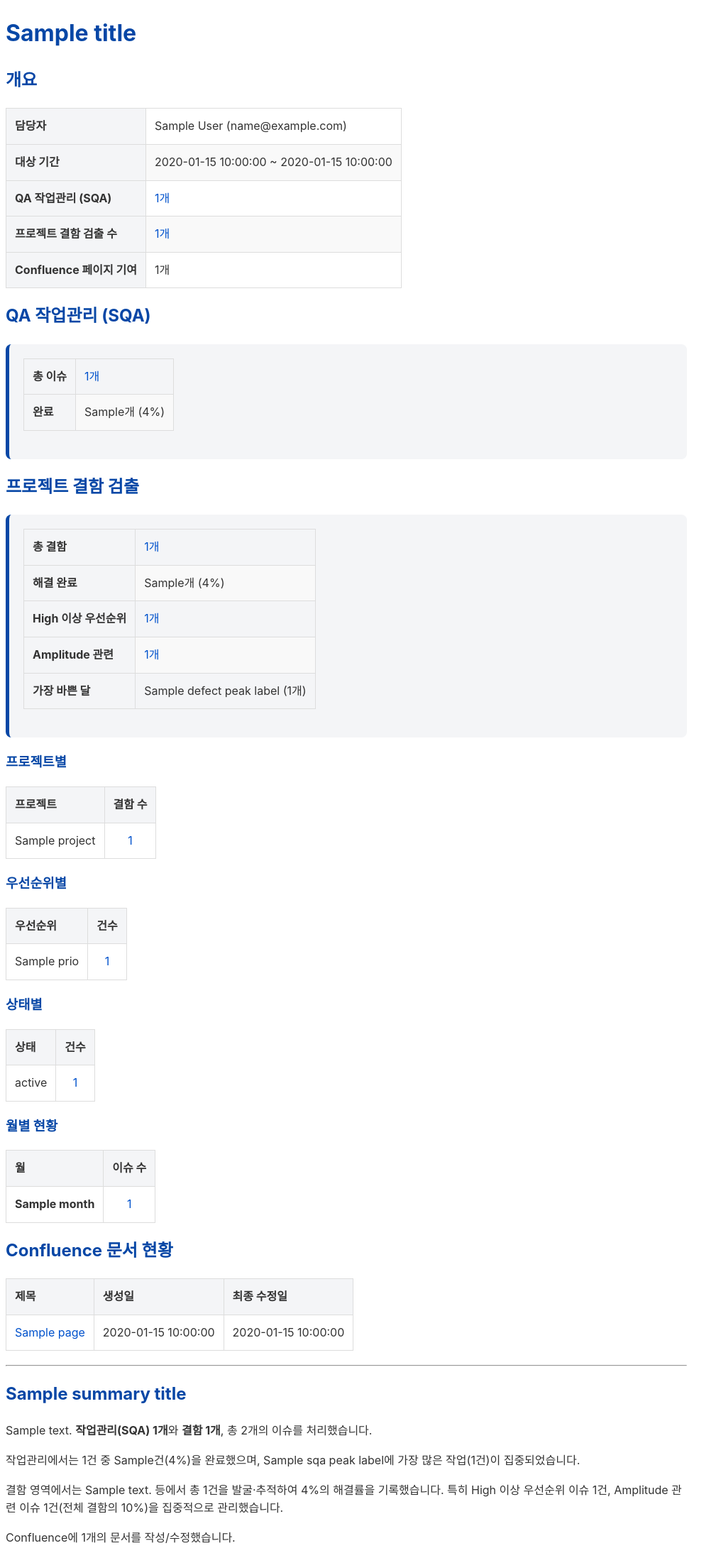
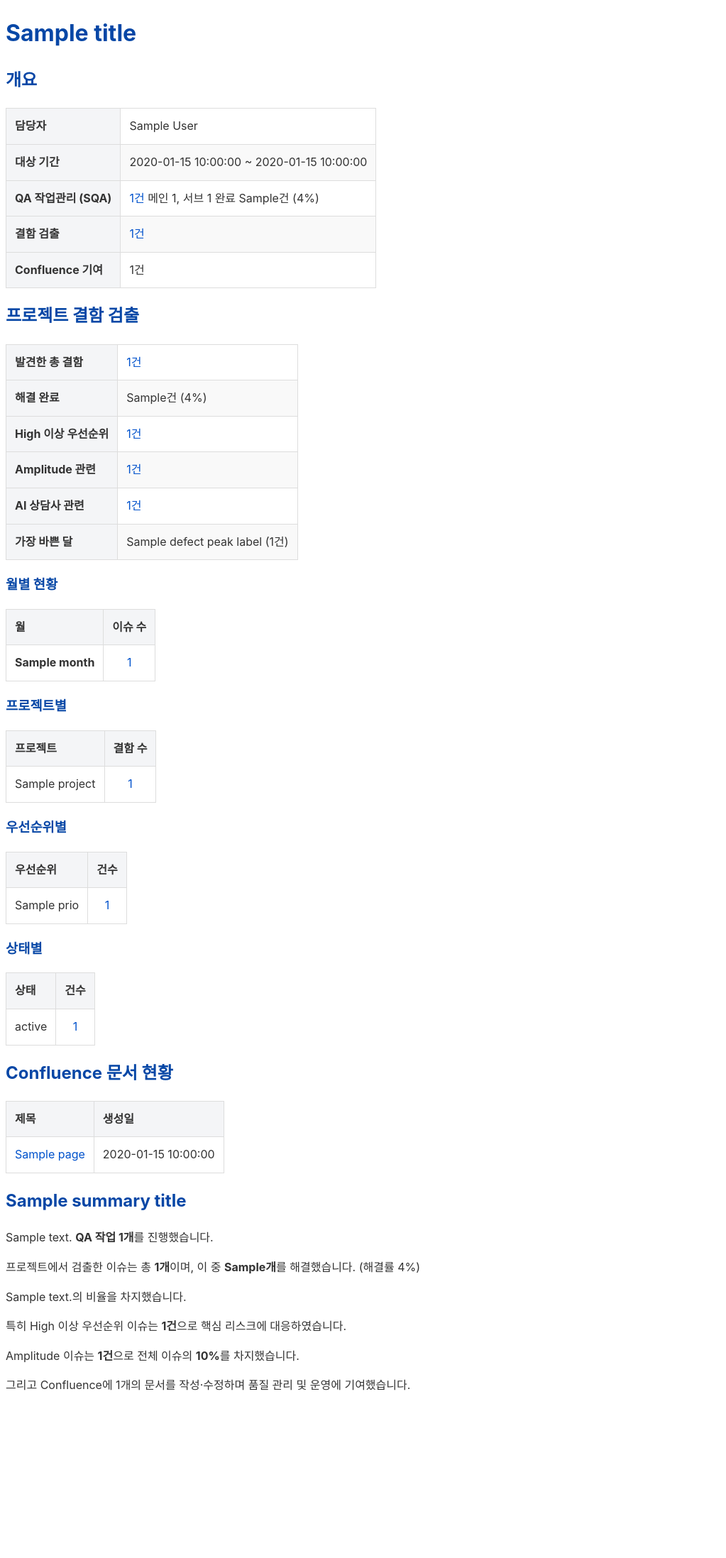
Before and after one commit to jamieqa0/bodoc-jira-automation, a Flask app: template core/templates/annual_report.html in a window 1280 px wide. Shown: the whole page at 71% size, without its empty margins (0-1023 px from the left). After the commit the page ends 1959 px from the top, so only its background shows below. Run offline with Flask 3, Linux system fonts and the light colour scheme; the template is opened without the code that fills it: most values are stand-ins (such as "Sample title", 1, 10 or a date in 2020).

Commit message:
feat: implement reporting blueprint with support for annual, monthly, and Jira-based QA report generation

```diff
--- a/core/clients/jira.py
+++ b/core/clients/jira.py
@@ -106,7 +106,8 @@
         end_date = f"{year_month}-{last_day:02d}"
 
         jql = (
-            f'((assignee = "{user_email}" OR reporter = "{user_email}") OR project = "SQA") '
+            f'(project = "SQA" OR '
+            f'(issuetype = Defect AND (assignee = "{user_email}" OR reporter = "{user_email}"))) '
             f'AND created >= "{start_date}" '
             f'AND created <= "{end_date}" '
             f'ORDER BY created DESC'
--- a/core/generators/mor_report_generator.py
+++ b/core/generators/mor_report_generator.py
@@ -60,8 +60,8 @@
 
         # JQL 링크 (SQA / 결함 분리)
         sqa_jql = f'project = "SQA" AND created >= "{start_date}" AND created <= "{end_date}"'
-        defect_jql = f'(assignee = "{user_email}" OR reporter = "{user_email}") AND project != "SQA" AND created >= "{start_date}" AND created <= "{end_date}"'
-        all_jql = f'((assignee = "{user_email}" OR reporter = "{user_email}") OR project = "SQA") AND created >= "{start_date}" AND created <= "{end_date}"'
+        defect_jql = f'(assignee = "{user_email}" OR reporter = "{user_email}") AND project != "SQA" AND issuetype = Defect AND created >= "{start_date}" AND created <= "{end_date}"'
+        all_jql = f'(project = "SQA" OR (issuetype = Defect AND (assignee = "{user_email}" OR reporter = "{user_email}"))) AND created >= "{start_date}" AND created <= "{end_date}"'
 
         sqa_url = f"{settings.ATLASSIAN_URL.rstrip('/')}/secure/IssueNavigator.jspa?jql={quote(sqa_jql)}"
         defect_url = f"{settings.ATLASSIAN_URL.rstrip('/')}/secure/IssueNavigator.jspa?jql={quote(defect_jql)}"
--- a/core/templates/annual_report.html
+++ b/core/templates/annual_report.html
@@ -22,40 +22,54 @@
     <div class="container">
         <h1>{{ title }}</h1>
 
+        <ac:layout>
+          <ac:layout-section ac:type="three_equal">
+            <ac:layout-cell>
               <h2>개요</h2>
               <table data-layout="align-start">
                 <tbody>
-                <tr><th>담당자</th><td>{{ display_name }} ({{ user_email }})</td></tr>
+                  <tr><th>담당자</th><td>{{ display_name }}</td></tr>
                   <tr><th>대상 기간</th><td>{{ start_date }} ~ {{ end_date }}</td></tr>
-                <tr><th>QA 작업관리 (SQA)</th><td><a href="{{ sqa_all_url }}">{{ sqa_count }}개</a></td></tr>
-                <tr><th>프로젝트 결함 검출 수 </th><td><a href="{{ defect_all_url }}">{{ defect_count }}개</a></td></tr>
-                <tr><th>Confluence 페이지 기여</th><td>{{ page_count }}개</td></tr>
+                  <tr><th>QA 작업관리 (SQA)</th><td>
+                    <a href="{{ sqa_all_url }}">{{ sqa_main_count }}건</a>
+                   메인 {{ sqa_main_task_count }}, 서브 {{ sqa_sub_task_count }}
+                   완료 {{ sqa_resolved }}건 ({{ sqa_rate | round(0) | int }}%)
+                  </td></tr>
+                  <tr><th>결함 검출</th><td><a href="{{ defect_all_url }}">{{ defect_count }}건</a></td></tr>
+                  <tr><th>Confluence 기여</th><td>{{ page_count }}건</td></tr>
                 </tbody>
               </table>
-
-        <h2>QA 작업관리 (SQA)</h2>
-        <div class="summary-box">
+            </ac:layout-cell>
+            <ac:layout-cell>
+              <h2>프로젝트 결함 검출</h2>
               <table data-layout="align-start">
                 <tbody>
-                    <tr><th>총 이슈</th><td><a href="{{ sqa_all_url }}">{{ sqa_count }}개</a></td></tr>
-                    <tr><th>완료</th><td>{{ sqa_resolved }}개 ({{ sqa_rate | round(0) | int }}%)</td></tr>
+                  <tr><th>발견한 총 결함</th><td><a href="{{ defect_all_url }}">{{ defect_count }}건</a></td></tr>
+                  <tr><th>해결 완료</th><td>{{ defect_resolved }}건 ({{ defect_rate | round(0) | int }}%)</td></tr>
+                  <tr><th>High 이상 우선순위</th><td><a href="{{ high_prio_url }}">{{ high_prio_count }}건</a></td></tr>
+                  <tr><th>Amplitude 관련</th><td><a href="{{ amplitude_url }}">{{ amplitude_count }}건</a></td></tr>
+                  <tr><th>AI 상담사 관련</th><td><a href="{{ ai_url }}">{{ ai_count }}건</a></td></tr>
+                  <tr><th>가장 바쁜 달</th><td>{{ defect_peak_label }} ({{ defect_peak_count }}건)</td></tr>
                 </tbody>
               </table>
-        </div>
-
-        <h2>프로젝트 결함 검출</h2>
-        <div class="summary-box">
+            </ac:layout-cell>
+            <ac:layout-cell>
+              <h3>월별 현황</h3>
               <table data-layout="align-start">
+                <thead><tr><th>월</th><th>이슈 수</th></tr></thead>
                 <tbody>
-                    <tr><th>총 결함</th><td><a href="{{ defect_all_url }}">{{ defect_count }}개</a></td></tr>
-                    <tr><th>해결 완료</th><td>{{ defect_resolved }}개 ({{ defect_rate | round(0) | int }}%)</td></tr>
-                    <tr><th>High 이상 우선순위</th><td><a href="{{ high_prio_url }}">{{ high_prio_count }}개</a></td></tr>
-                    <tr><th>Amplitude 관련</th><td><a href="{{ amplitude_url }}">{{ amplitude_count }}개</a></td></tr>
-                    <tr><th>가장 바쁜 달</th><td>{{ defect_peak_label }} ({{ defect_peak_count }}개)</td></tr>
+                  {% for month, count, url in defect_monthly %}
+                  <tr><td><strong>{{ month }}</strong></td><td class="center"><a href="{{ url }}">{{ count }}</a></td></tr>
+                  {% endfor %}
                 </tbody>
               </table>
-        </div>
+            </ac:layout-cell>
+          </ac:layout-section>
+        </ac:layout>
 
+        <ac:layout>
+          <ac:layout-section ac:type="three_equal">
+            <ac:layout-cell>
               <h3>프로젝트별</h3>
               <table data-layout="align-start">
                 <thead><tr><th>프로젝트</th><th>결함 수</th></tr></thead>
@@ -65,7 +79,8 @@
                   {% endfor %}
                 </tbody>
               </table>
-
+            </ac:layout-cell>
+            <ac:layout-cell>
               <h3>우선순위별</h3>
               <table data-layout="align-start">
                 <thead><tr><th>우선순위</th><th>건수</th></tr></thead>
@@ -75,7 +90,8 @@
                   {% endfor %}
                 </tbody>
               </table>
-
+            </ac:layout-cell>
+            <ac:layout-cell>
               <h3>상태별</h3>
               <table data-layout="align-start">
                 <thead><tr><th>상태</th><th>건수</th></tr></thead>
@@ -85,35 +101,36 @@
                   {% endfor %}
                 </tbody>
               </table>
+            </ac:layout-cell>
+          </ac:layout-section>
+        </ac:layout>
 
-        <h3>월별 현황</h3>
+        <ac:layout>
+          <ac:layout-section ac:type="two_equal">
+            <ac:layout-cell>
+              <h2>Confluence 문서 현황</h2>
               <table data-layout="align-start">
-            <thead><tr><th>월</th><th>이슈 수</th></tr></thead>
+                <thead><tr><th>제목</th><th>생성일</th></tr></thead>
                 <tbody>
-                {% for month, count, url in defect_monthly %}
-                <tr><td><strong>{{ month }}</strong></td><td class="center"><a href="{{ url }}">{{ count }}</a></td></tr>
+                  {% for page in pages %}
+                  <tr><td><a href="{{ page.url }}">{{ page.title }}</a></td><td>{{ page.created }}</td></tr>
+                  {% else %}
+                  <tr><td colspan='2'>조회된 페이지 없음</td></tr>
                   {% endfor %}
                 </tbody>
               </table>
-
-        <h2>Confluence 문서 현황</h2>
-        <table data-layout="align-start">
-            <thead><tr><th>제목</th><th>생성일</th><th>최종 수정일</th></tr></thead>
-            <tbody>
-                {% for page in pages %}
-                <tr><td><a href="{{ page.url }}">{{ page.title }}</a></td><td>{{ page.created }}</td><td>{{ page.lastModified }}</td></tr>
-                {% else %}
-                <tr><td colspan='3'>조회된 페이지 없음</td></tr>
-                {% endfor %}
-            </tbody>
-        </table>
-
-        <hr/>
+            </ac:layout-cell>
+            <ac:layout-cell>
               <h2>{{ summary_title }}</h2>
-        <p>{{ period_desc }} <strong>작업관리(SQA) {{ sqa_count }}개</strong>와 <strong>결함 {{ defect_count }}개</strong>, 총 {{ sqa_count + defect_count }}개의 이슈를 처리했습니다.</p>
-        <p>작업관리에서는 {{ sqa_count }}건 중 {{ sqa_resolved }}건({{ sqa_rate | round(0) | int }}%)을 완료했으며, {{ sqa_peak_label }}에 가장 많은 작업({{ sqa_peak_count }}건)이 집중되었습니다.</p>
-        <p>결함 영역에서는 {{ proj_summary }} 등에서 총 {{ defect_count }}건을 발굴·추적하여 {{ defect_rate | round(0) | int }}%의 해결률을 기록했습니다. 특히 High 이상 우선순위 이슈 {{ high_prio_count }}건, Amplitude 관련 이슈 {{ amplitude_count }}건(전체 결함의 {{ amplitude_ratio | round(1) }}%)을 집중적으로 관리했습니다.</p>
-        <p>Confluence에 {{ page_count }}개의 문서를 작성/수정했습니다.</p>
+              <p>{{ period_desc }} <strong>QA 작업 {{ sqa_main_count }}개</strong>를 진행했습니다.</p>
+              <p>프로젝트에서 검출한 이슈는 총 <strong>{{ defect_count }}개</strong>이며, 이 중 <strong>{{ defect_resolved }}개</strong>를 해결했습니다. (해결률 {{ defect_rate | round(0) | int }}%)</p>
+              <p>{{ proj_summary }}의 비율을 차지했습니다.</p>
+              <p>특히 High 이상 우선순위 이슈는 <strong>{{ high_prio_count }}건</strong>으로 핵심 리스크에 대응하였습니다.</p>
+              <p>Amplitude 이슈는 <strong>{{ amplitude_count }}건</strong>으로 전체 이슈의 <strong>{{ amplitude_ratio | round(1) }}%</strong>를 차지했습니다.</p>
+              <p>그리고 Confluence에 {{ page_count }}개의 문서를 작성·수정하며 품질 관리 및 운영에 기여했습니다.</p>
+            </ac:layout-cell>
+          </ac:layout-section>
+        </ac:layout>
     </div>
 </body>
 </html>
```
Also changed, not shown: blueprints/reports.py (+9 -14 lines), core/generators/annual_report_generator.py (+19 -4 lines), 1 other file. Lines whose indentation alone changed are shown as unchanged.
